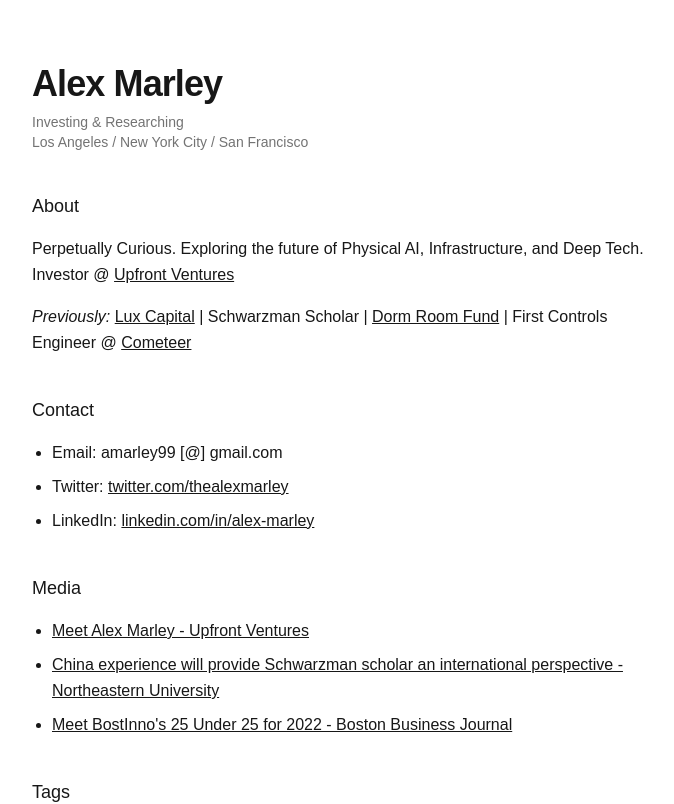
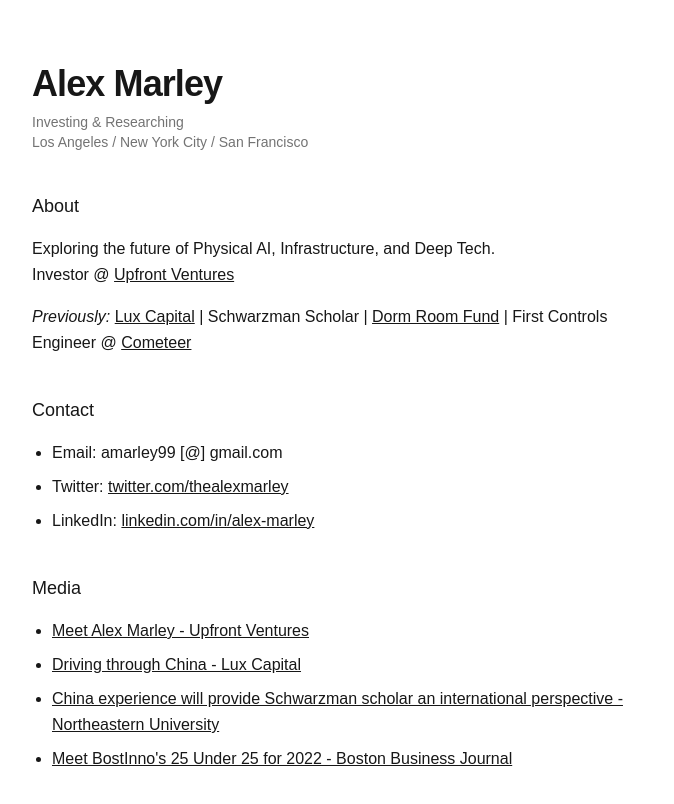
Before and after one commit to alexmarley/Website, a Next.js app: page / in a window 1280 px wide. Shown: the top 804 px of the page, without its empty margins (296-970 px from the left). Built offline with nearby package versions, Linux system fonts and the light colour scheme.

Commit message:
Add Lux Capital article to Media section

```diff
--- a/app/page.tsx
+++ b/app/page.tsx
@@ -17,7 +17,7 @@
       <section className="mt-10 space-y-4">
         <h2 className="text-lg font-medium">About</h2>
         <p>
-          Perpetually Curious. Exploring the future of Physical AI, Infrastructure, and Deep Tech. <br />
+          Exploring the future of Physical AI, Infrastructure, and Deep Tech. <br />
           Investor @{" "}
           <a
             href="https://upfront.com"
@@ -91,6 +91,16 @@
           </li>
           <li>
             <a
+              href="https://www.luxcapital.com/content/driving-through-china"
+              target="_blank"
+              rel="noopener noreferrer"
+              className="underline"
+            >
+              Driving through China - Lux Capital
+            </a>
+          </li>
+          <li>
+            <a
               href="https://news.northeastern.edu/2023/02/03/schwarzman-scholar-china-experience/"
               target="_blank"
               rel="noopener noreferrer"
```
